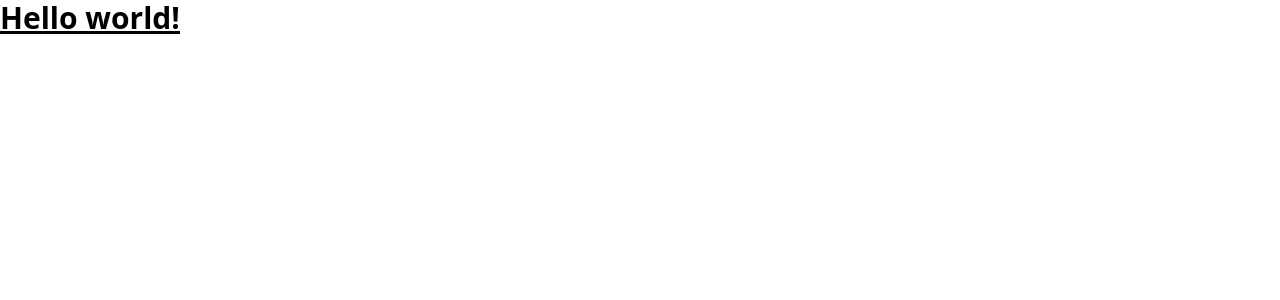
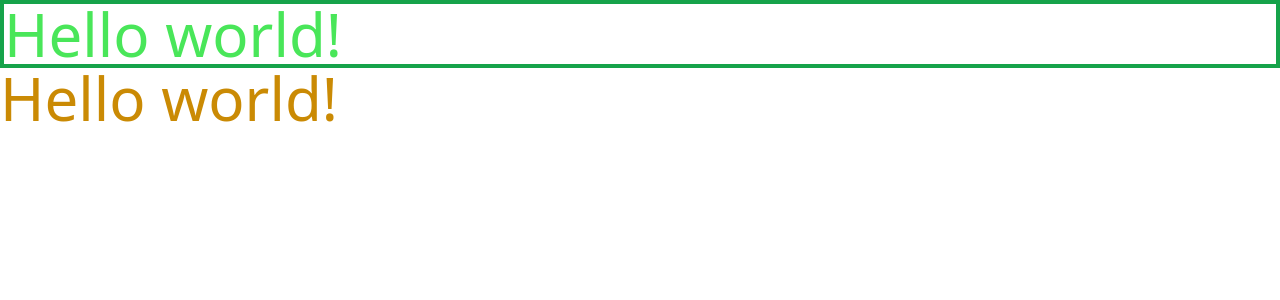
Before and after one commit to mikeqle/tailwindcss-tutorial, a Next.js app: page / in a window 1280 px wide. Shown: the top 300 px of the page. Built offline with nearby package versions, Linux system fonts and the light colour scheme.

Commit message:
colors customization

```diff
--- a/app/page.jsx
+++ b/app/page.jsx
@@ -1,9 +1,10 @@
-import Image from 'next/image'
+import Image from "next/image";
 
 export default function Home() {
   return (
-    <h1 className="text-3xl font-bold underline">
-      Hello world!
-    </h1>
-  )
+    <div>
+      <h1 className="text-6xl text-vuejs border-green-600 border-4">Hello world!</h1>
+      <h1 className="text-yellow-600 text-6xl">Hello world!</h1>
+    </div>
+  );
 }
--- a/tailwind.config.js
+++ b/tailwind.config.js
@@ -6,7 +6,11 @@ module.exports = {
     "./components/**/*.{js,ts,jsx,tsx}",
   ],
   theme: {
-    extend: {},
+    extend: {
+      colors: {
+        vuejs: "#49e659"
+      },
+    },
   },
   plugins: [],
 };
```
